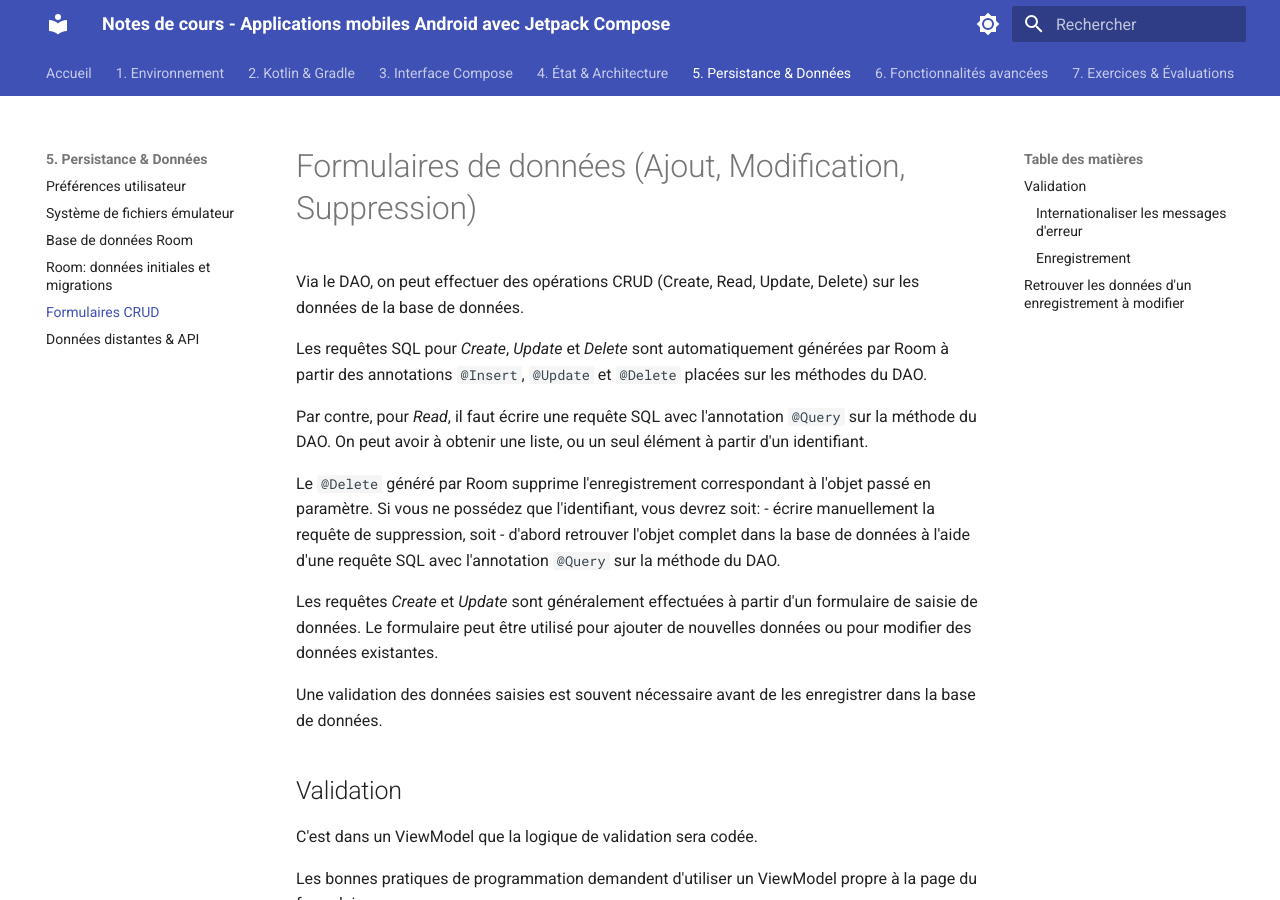
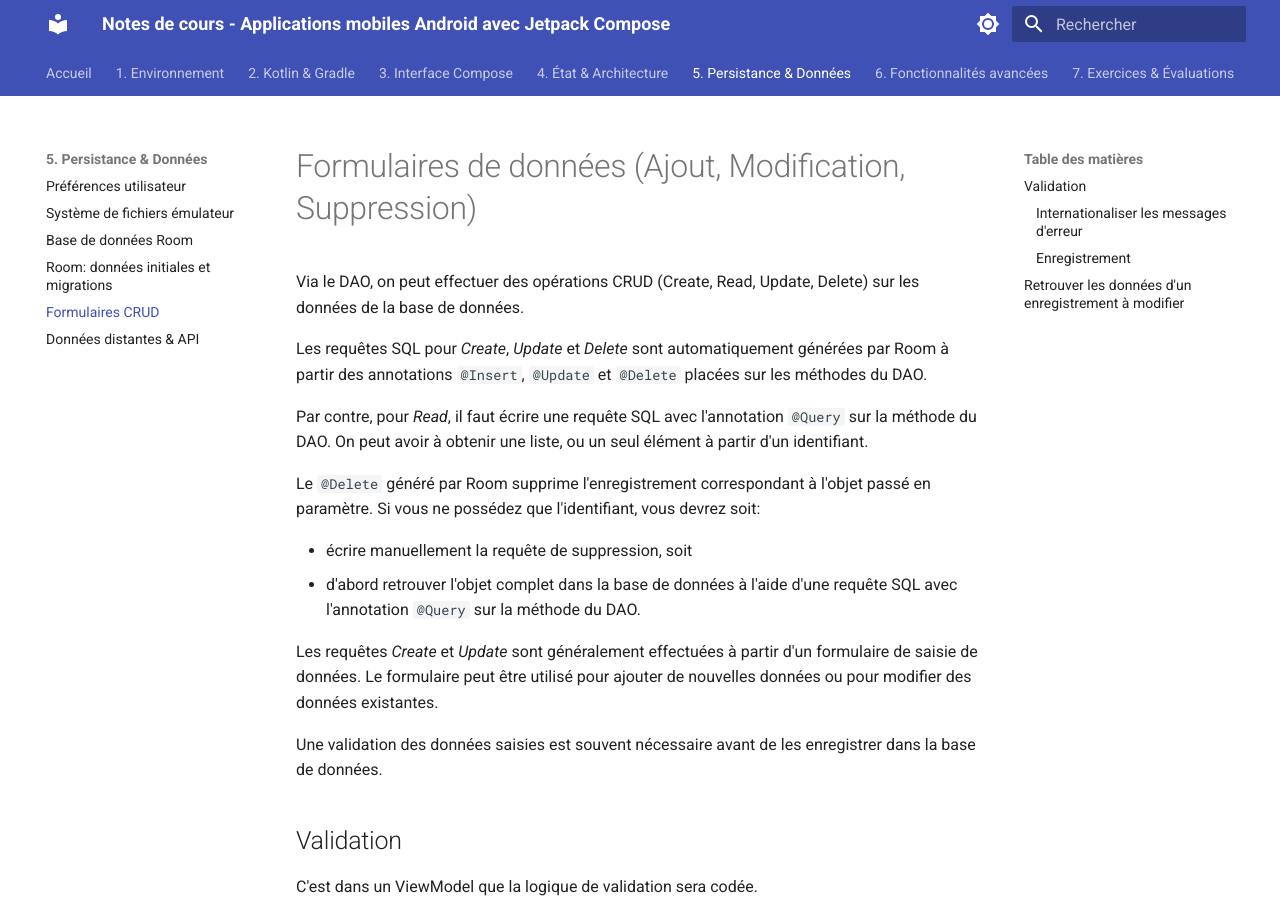
Before and after one commit to Apps-Mobiles-2-Victo/notes_de_cours, an MkDocs documentation site: the page built from docs/05-donnees-persistance/formulaires-crud.md, in a window 1280 px wide and 900 px high. Built offline with MkDocs 1.6.1 and Material for MkDocs 9.7.7, drawn with Linux system fonts in a browser that asks for light colours.

```diff
--- a/docs/05-donnees-persistance/formulaires-crud.md
+++ b/docs/05-donnees-persistance/formulaires-crud.md
@@ -12,6 +12,7 @@ Les requêtes SQL pour *Create*, *Update* et *Delete* sont automatiquement gén
 Par contre, pour *Read*, il faut écrire une requête SQL avec l'annotation `@Query` sur la méthode du DAO. On peut avoir à obtenir une liste, ou un seul élément à partir d'un identifiant.
 
 Le `@Delete` généré par Room supprime l'enregistrement correspondant à l'objet passé en paramètre.  Si vous ne possédez que l'identifiant, vous devrez soit:
+
 - écrire manuellement la requête de suppression, soit
 - d'abord retrouver l'objet complet dans la base de données à l'aide d'une requête SQL avec l'annotation `@Query` sur la méthode du DAO.
 
@@ -283,7 +284,7 @@ La fonction composable qui affiche le formulaire recevra l'identifiant en param
 @Composable
 fun FormulaireCategorie( categorieId: Int , ...) {
     // initialiser les variables d'état du ViewModel dès que categorieId change
-    **LaunchedEffect**(categorieId) {
+    LaunchedEffect(categorieId) {
         val categorie = categorieViewModel.retrouverCategorie(categorieId)
         ...
     }
```
